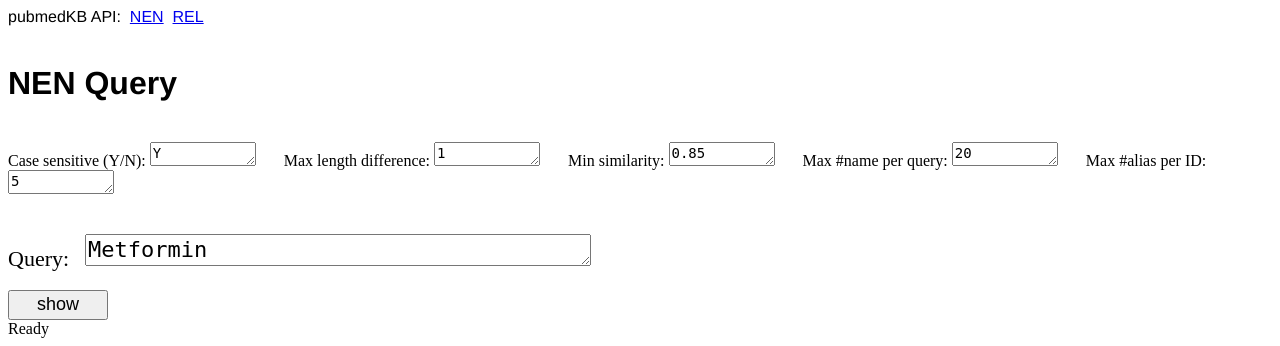
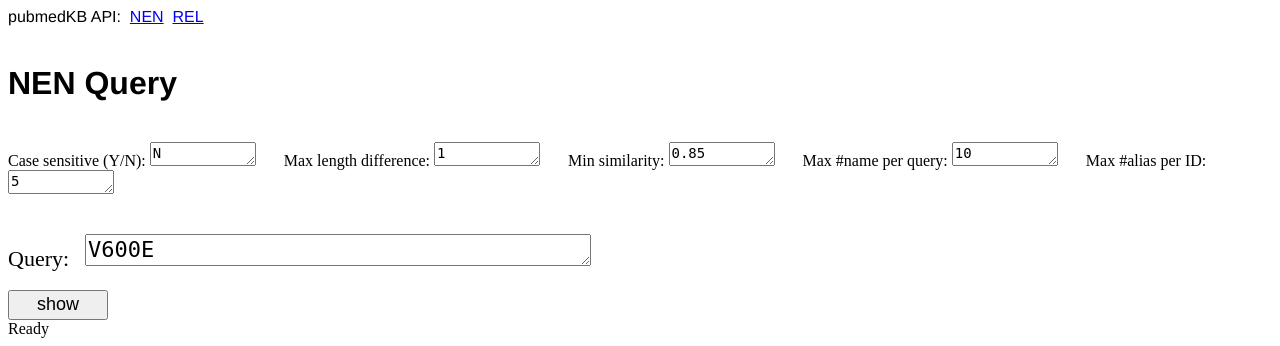
Before and after one commit to jacobvsdanniel/pubmedkb_web, a Flask app: page /nen in a window 1280 px wide. Shown: the top 346 px of the page. Run offline with Flask 2, Linux system fonts and the light colour scheme; parts of the project's set-up code (start-up, migrations or seed data) failed here and were passed over.

Commit message:
nen gui default

```diff
--- a/templates/nen.html
+++ b/templates/nen.html
@@ -41,7 +41,7 @@
 <br />
 
 <label>Case sensitive (Y/N):</label>
-<textarea id="ta_case_sensitive" style="font-size: 14px; width: 100px; height: 18px;">Y</textarea>
+<textarea id="ta_case_sensitive" style="font-size: 14px; width: 100px; height: 18px;">N</textarea>
 &nbsp;&nbsp;&nbsp;&nbsp;&nbsp;
 <label>Max length difference:</label>
 <textarea id="ta_max_length_diff" style="font-size: 14px; width: 100px; height: 18px;">1</textarea>
@@ -50,7 +50,7 @@
 <textarea id="ta_min_similarity" style="font-size: 14px; width: 100px; height: 18px;">0.85</textarea>
 &nbsp;&nbsp;&nbsp;&nbsp;&nbsp;
 <label>Max #name per query:</label>
-<textarea id="ta_max_names" style="font-size: 14px; width: 100px; height: 18px;">20</textarea>
+<textarea id="ta_max_names" style="font-size: 14px; width: 100px; height: 18px;">10</textarea>
 &nbsp;&nbsp;&nbsp;&nbsp;&nbsp;
 <label>Max #alias per ID:</label>
 <textarea id="ta_max_aliases" style="font-size: 14px; width: 100px; height: 18px;">5</textarea>
@@ -58,7 +58,7 @@
 
 <label style="font-size: 22px;">Query:</label>
 &nbsp;&nbsp;
-<textarea id="ta_query" style="font-size: 22px; width: 500px; height: 26px;">Metformin</textarea>
+<textarea id="ta_query" style="font-size: 22px; width: 500px; height: 26px;">V600E</textarea>
 <br /><br />
 <button type="submit" class="input_submit" style="font-size: 18px; width: 100px; height: 30px;" onClick="run_query()">show</button>
 <br />
```
